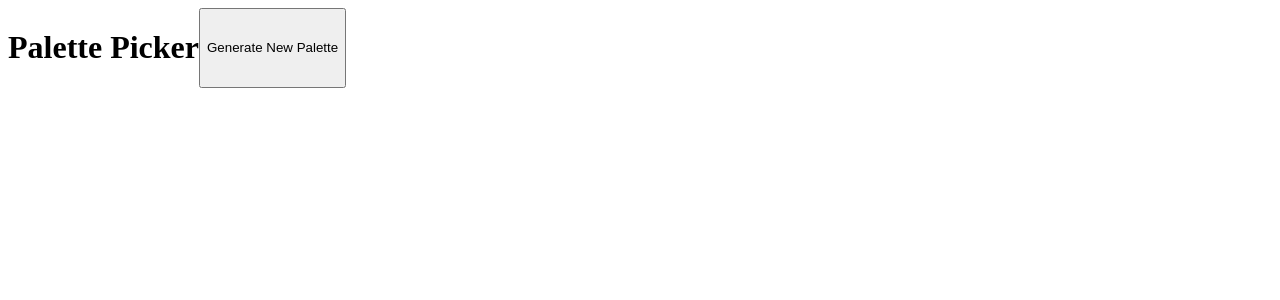
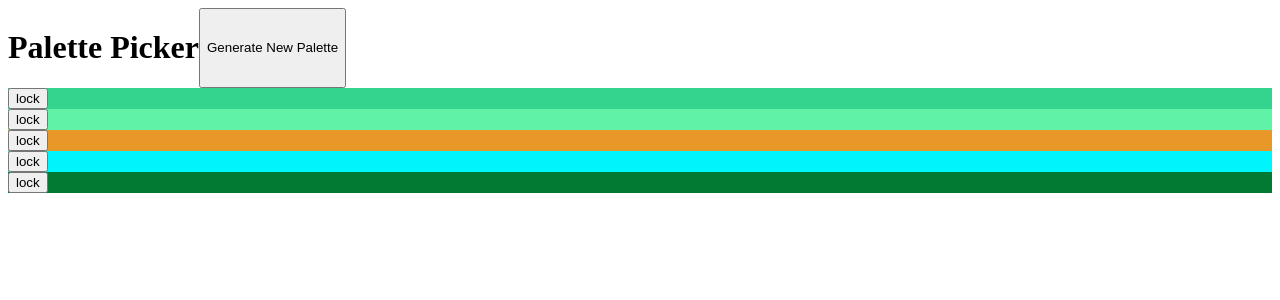
Before and after one commit to jogren/palette-picker, a React (Create React App) app: page / in a window 1280 px wide. Shown: the top 300 px of the page. Built offline with nearby package versions, Linux system fonts and the light colour scheme.

Commit message:
Create randomColor generator for initial palette

```diff
--- a/package.json
+++ b/package.json
@@ -4,6 +4,7 @@
   "private": true,
   "dependencies": {
     "node-sass": "^4.12.0",
+    "randomcolor": "^0.5.4",
     "react": "^16.10.2",
     "react-dom": "^16.10.2",
     "react-scripts": "3.2.0"
--- a/src/App/App.js
+++ b/src/App/App.js
@@ -1,18 +1,28 @@
 import React, { Component } from 'react';
 import Header from '../Header/Header';
+import CurrentColors from '../CurrentColors/CurrentColors';
+var randomColor = require('randomcolor');
 
 class App extends Component {
   constructor() {
     super();
     this.state = {
+      colors: []
+    }
+  }
 
-    }
+  componentDidMount() {
+    let colors = randomColor({
+      count: 5
+    });
+    this.setState({colors})
   }
 
   render() {
     return (
       <main className="App">
         <Header />
+        <CurrentColors colors={this.state.colors}/>
       </main>
     );
   }
--- a/src/Color/Color.js
+++ b/src/Color/Color.js
@@ -0,0 +1,11 @@
+import React from 'react';
+
+const Color = ({style}) => {
+  return (
+    <article style={style}>
+      <button>lock</button>
+    </article>
+  )
+}
+
+export default Color;
--- a/src/CurrentColors/CurrentColors.js
+++ b/src/CurrentColors/CurrentColors.js
@@ -0,0 +1,18 @@
+import React from 'react';
+import Color from '../Color/Color';
+
+const CurrentColors = ({colors}) => {
+  let currentColors = colors.map(color => {
+    const style = {
+      backgroundColor: color
+    }
+    return <Color style={style} key={color}/>
+  })
+  return (
+    <section>
+      {currentColors}
+    </section>
+  )
+}
+
+export default CurrentColors;
```
Also changed, not shown: 1 other file (tests, documents, lock files or other folders).
